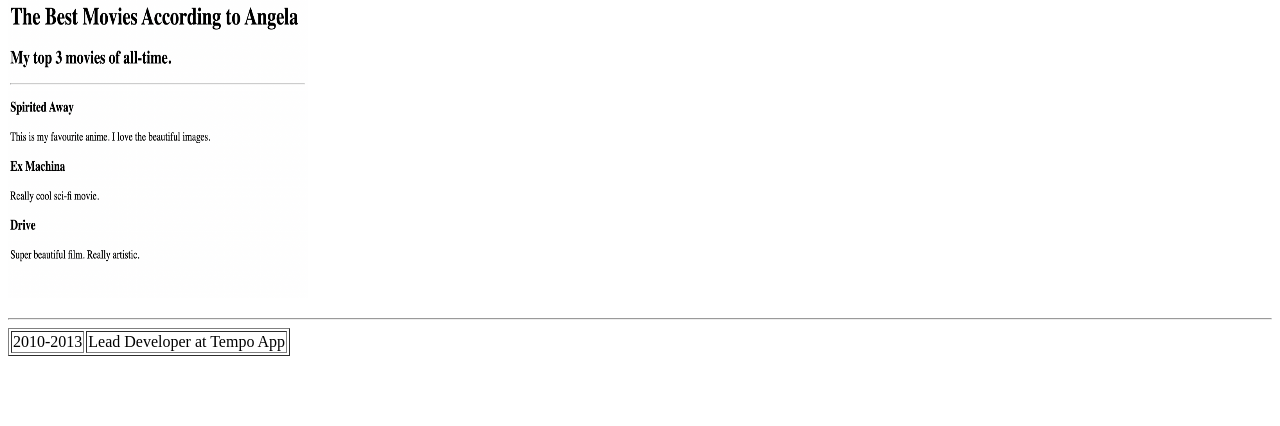
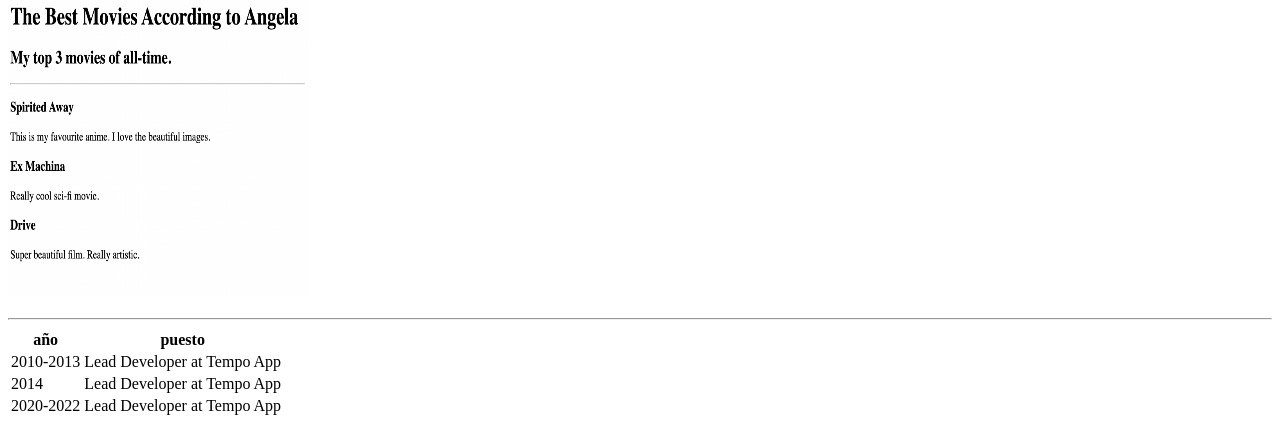
Before and after one commit to bymfar/html-portfolio, a plain HTML site: page index.html in a window 1280 px wide. Shown: the part 1082-1508 px from the top of the page. Before the commit the page ends 1446 px from the top, so only its background shows below. Drawn offline with Linux system fonts and the light colour scheme.

Commit message:
Update index.html

```diff
--- a/index.html
+++ b/index.html
@@ -21,11 +21,26 @@
     <p><a href="./public/birthday-invite.html"><img src="./assets/images/birthday-invite.png" alt="" width="300" height="300"></a></p>
     <p><a href="./public/movie-ranking.html"><img src="./assets/images/movie-ranking.png" alt="" height="300" width="300"></a></p>
     <hr>
-    <table border="1">
+    <table>
+        <tr>
+            <th>
+                año
+            </th>
+            <th>puesto</th>
+        </tr>
         <tr>
             <td>2010-2013</td>
             <td>Lead Developer at Tempo App</td>
         </tr>
+        <tr>
+            <td>2014</td>
+            <td>Lead Developer at Tempo App</td>
+        </tr>
+        <tr>
+            <td>2020-2022</td>
+            <td>Lead Developer at Tempo App</td>
+        </tr>
+
     </table>
 
 </body>
```
